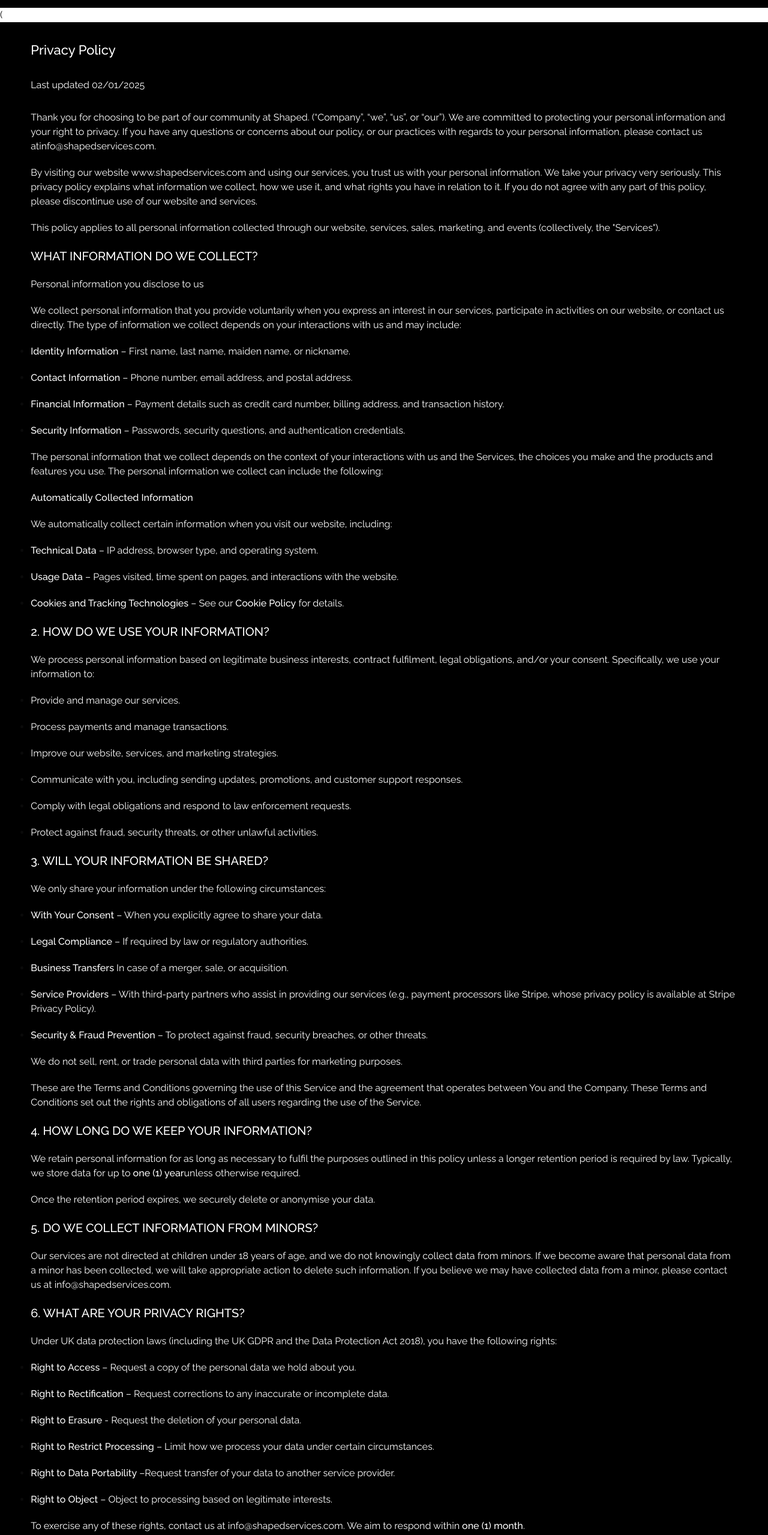
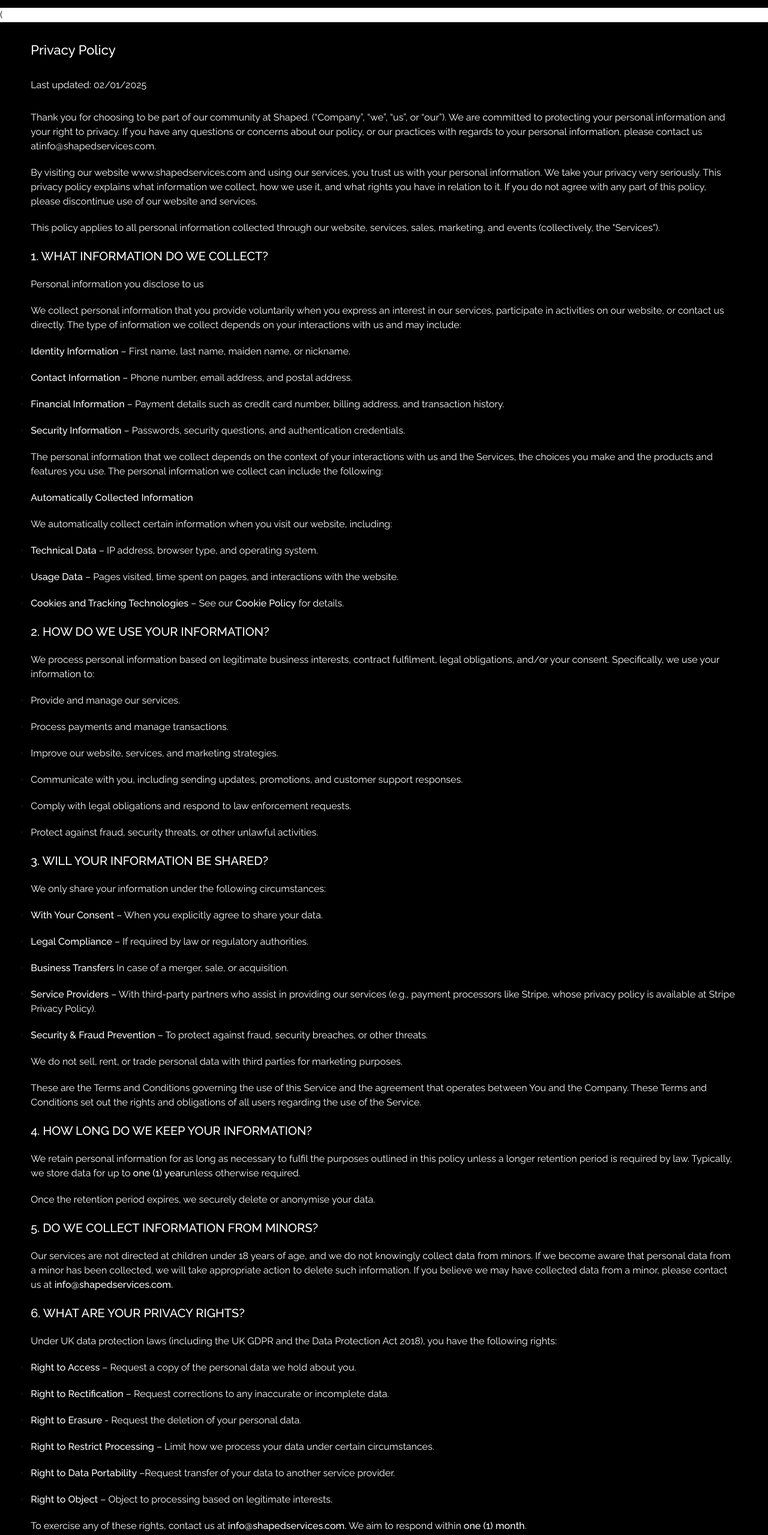
Before and after one commit to kizzy-shaped/shaped, a Next.js app: page /privacy_policy in a window 1280 px wide. Shown: the part 67-2626 px from the top of the page at 60% size. Built offline with nearby package versions, Linux system fonts and the light colour scheme.

Commit message:
Update page.tsx

```diff
--- a/app/privacy_policy/page.tsx
+++ b/app/privacy_policy/page.tsx
@@ -14,7 +14,7 @@ function PrivacyPolicy() {
       <Container className="flex flex-col wmin_md:gap-[30px] wmax_md:gap-[20px] wmin_md:pt-[30px] wmax_md:pt-[20px]">
         <Heading>Privacy Policy</Heading>
 
-        <Text>Last updated 02/01/2025</Text>
+        <Text>Last updated: 02/01/2025</Text>
 
         <div className="w-full h-fit flex flex-col wmin_md:gap-[20px] wmax_md:gap-[15px]">
           <Text>
@@ -39,7 +39,7 @@ function PrivacyPolicy() {
             website, services, sales, marketing, and events (collectively, the "Services").
           </Text>
 
-          <Subheading>WHAT INFORMATION DO WE COLLECT?</Subheading>
+          <Subheading>1. WHAT INFORMATION DO WE COLLECT?</Subheading>
 
           <Text>Personal information you disclose to us</Text>
 
@@ -194,7 +194,7 @@ function PrivacyPolicy() {
            Our services are not directed at children under 18 years of age, and we do not knowingly
             collect data from minors. If we become aware that personal data from a minor has been
             collected, we will take appropriate action to delete such information. If you believe
-            we may have collected data from a minor, please contact us at <Link href='mailto:info@shapedservices.com' target='_blank'>info@shapedservices.com</Link>.
+            we may have collected data from a minor, please contact us at <BoldText><Link href='mailto:info@shapedservices.com' target='_blank'>info@shapedservices.com</Link>.</BoldText>
           </Text>
 
           <Subheading>
@@ -230,11 +230,11 @@ function PrivacyPolicy() {
            </ul>
 
           <Text>
-           To exercise any of these rights, contact us at <Link href='mailto:info@shapedservices.com' target='_blank'>info@shapedservices.com</Link>. We aim to respond within <BoldText>one (1) month</BoldText>.
+           To exercise any of these rights, contact us at <BoldText><Link href='mailto:info@shapedservices.com' target='_blank'>info@shapedservices.com</Link>.</BoldText> We aim to respond within <BoldText>one (1) month</BoldText>.
           </Text>
 
           <Text>
-           If you are not satisfied with our response, you can contact the UK Information Commissioner’s Office (ICO) at <Link href='www.ico.org.uk' target="_blank">www.ico.org.uk</Link>.
+           If you are not satisfied with our response, you can contact the UK Information Commissioner’s Office (ICO) at <BoldText><Link href='www.ico.org.uk' target="_blank">www.ico.org.uk</Link>.</BoldText>
           </Text>
 
           <Subheading>
```
